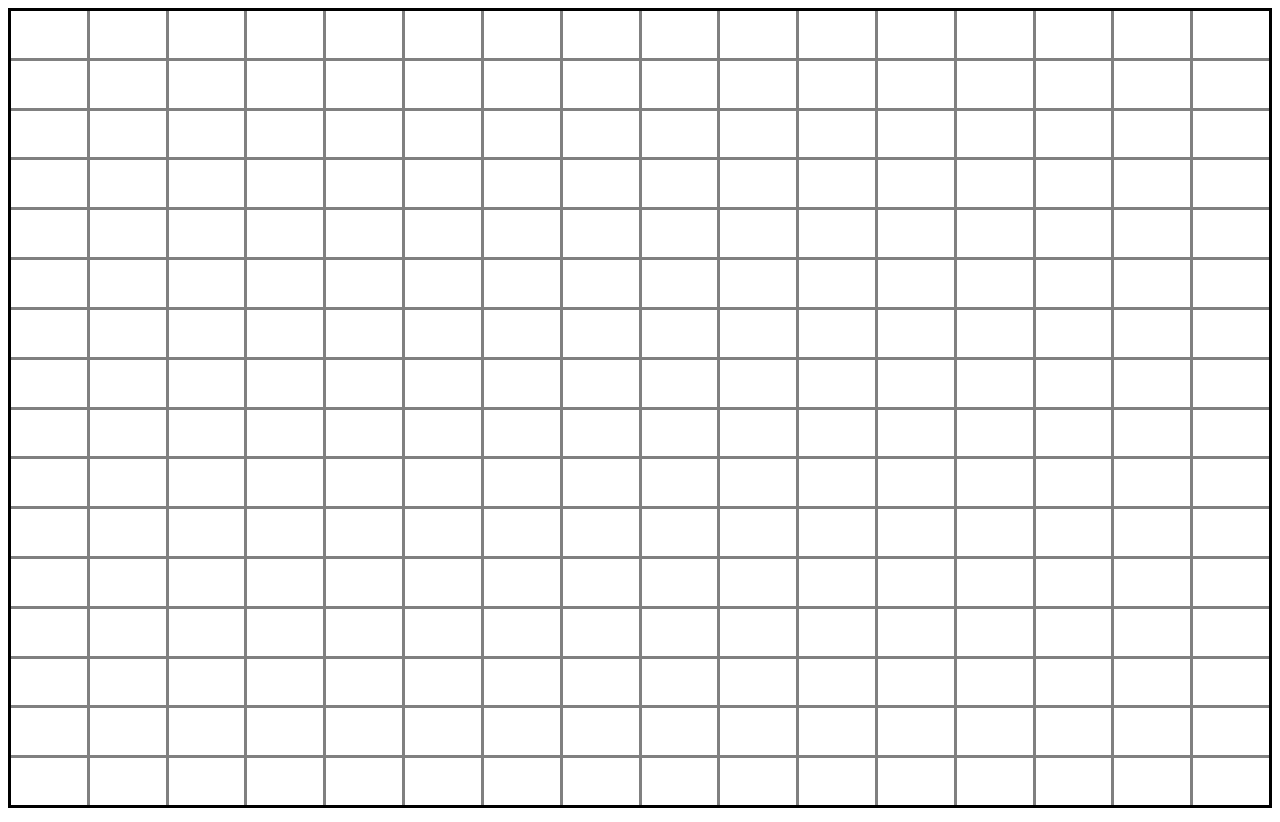
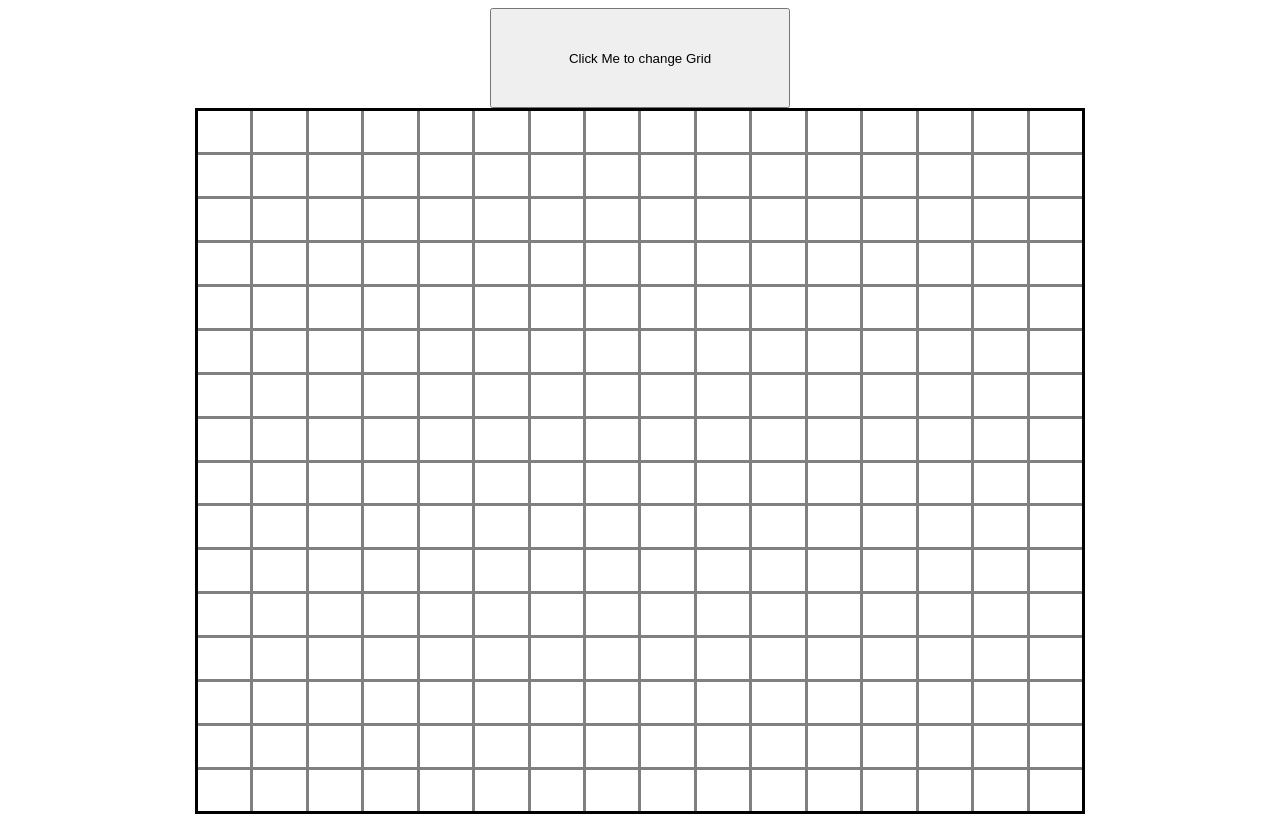
Before and after one commit to flindip/Etch-a-Sketch, a plain HTML site: page index.html in a window 1280 px wide. Drawn offline with Linux system fonts and the light colour scheme.

Commit message:
added pen trail through mouseover event and button

```diff
--- a/index.html
+++ b/index.html
@@ -7,6 +7,8 @@
         <title>Etch-A-Sketch Project</title>
         </head>
       <body>
-        <div id="display"></div>
+        <button id="grid-button">Click Me to change Grid</button>
+        <div id="display">
+        </div>
      </body>
  </html>
--- a/myscripts.js
+++ b/myscripts.js
@@ -1,19 +1,25 @@
+
+
 const display=document.getElementById('display');
-   function createGrid(){
-   for(let i=0; i<16; i++){
+   function createGrid(x){
+   for(let i=0; i<x; i++){
        let columns=document.createElement('div');
        columns.classList.add('columns');
        display.appendChild(columns);
-    if(i===15){
+    if(i===(x-1)){
         display.lastChild.style="border:none"};
     for(let i=0; i<16; i++){
        let rows=document.createElement('div');
        rows.classList.add('rows');
        columns.appendChild(rows);
-    if(i===15){
+    if(i===(x-1)){
     columns.lastChild.style="border:none";
         }}}};
-     createGrid();
+     createGrid(16);
     //creates 16x16 grid for display div
-     const columns=document.getElementsByClassName('column');
-     const rows=document.getElementsByClassName('rows');
+     const columns=document.querySelectorAll('.columns');
+     const rows=document.querySelectorAll('.rows');
+   //you're calling array like objects-you need to loop to make them change
+   for(const row of rows){
+   row.addEventListener('mouseenter', (e)=>e.target.style="background-color:black")
+};
--- a/style.css
+++ b/style.css
@@ -2,11 +2,19 @@ body{ min-height: 100vh;
     box-sizing:border-box;
     display:flex;
     flex-wrap:wrap;
+    flex-direction:column;
 }
+#grid-button{
+    flex-basis:100px;
+    width:300px;
+    align-self:center;
+   }
 #display{
 border:solid black;
-flex:1;
 display:flex;
+width:70%;
+height:700px;
+align-self:center;
 }
 .columns{
 border-right: solid grey;
@@ -19,5 +27,5 @@ flex-direction:column;
 .rows{
     border-bottom:solid grey;
     box-sizing:content-box;
-    flex:1;
-}
+     flex:1;
+    }
```
